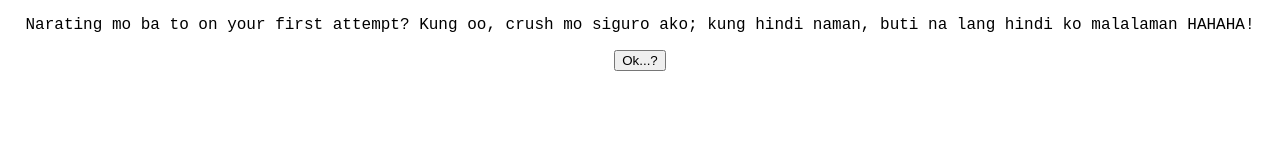
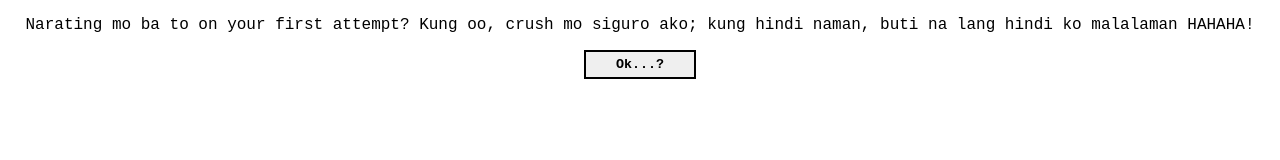
Before and after one commit to kaiesc/ikindalikeyou, a plain HTML site: page halacrushmosiguroako.html in a window 1280 px wide. Drawn offline with Linux system fonts and the light colour scheme.

Commit message:
Update style.css

```diff
--- a/style.css
+++ b/style.css
@@ -91,7 +91,19 @@ body {
     padding: 5px 30px;
     font-weight: bold;
     font-family: 'Courier New';
-    border: 2px solid red;
+    border: 2px solid black;
+}
+
+#btn3:hover {
+    background: white;
+    border: 2px solid black;
+}
+
+#btn3 {
+    padding: 5px 30px;
+    font-weight: bold;
+    font-family: 'Courier New';
+    border: 2px solid black;
 }
 
 .crush {
```
